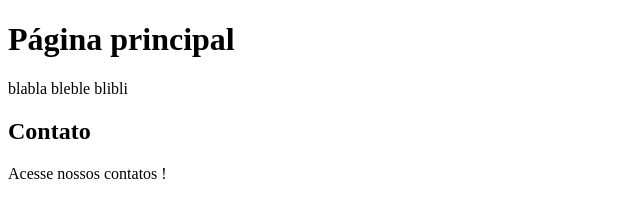
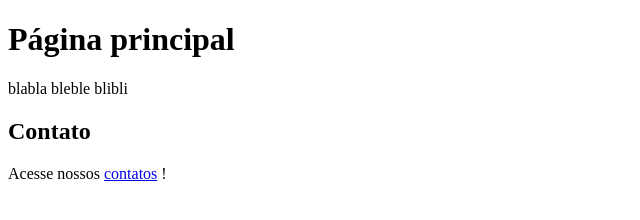
Before and after one commit to alphabluegit/projeto-turing-simulacao-v2, a plain HTML site: page index.html in a window 1280 px wide. Shown: the full height of the page, 0-640 px from the left. Drawn offline with Linux system fonts and the light colour scheme.

Commit message:
Link from index to contact page

```diff
--- a/index.html
+++ b/index.html
@@ -13,6 +13,6 @@
 
     <h2>Contato</h2>
 
-    <p>Acesse nossos contatos !</p>
+    <p>Acesse nossos <a href="/contact.html">contatos</a> !</p>
 </body>
 </html>
```
